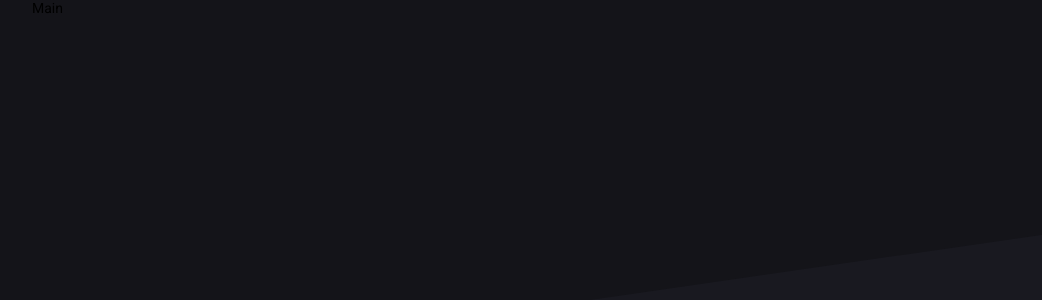
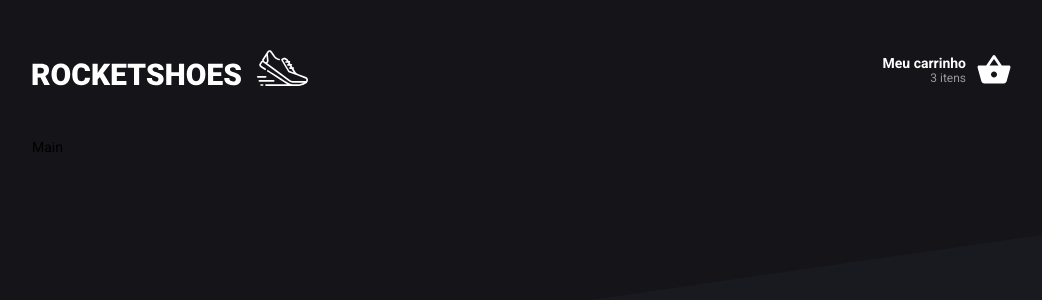
Before and after one commit to Pjeferson/bootcamp-react-redux-first-app, a React (Create React App) app: page / in a window 1280 px wide. Shown: the top 300 px of the page, without its empty margins (118-1160 px from the left). Built offline with nearby package versions, Linux system fonts and the light colour scheme.

Commit message:
implementing header

```diff
--- a/src/App.js
+++ b/src/App.js
@@ -3,11 +3,12 @@
 
 import GlobalStyle from './styles/global';
 import Routes from './routes';
+import Header from './components/Header';
 
 function App() {
   return (
     <BrowserRouter>
-      {/* <Header/> */}
+      <Header />
       <Routes />
       <GlobalStyle />
     </BrowserRouter>
--- a/src/components/Header/index.js
+++ b/src/components/Header/index.js
@@ -1,7 +1,25 @@
 import React from 'react';
+import { Link } from 'react-router-dom';
+import { MdShoppingBasket } from 'react-icons/md';
 
-import { Container } from './styles';
+import { Container, Cart } from './styles';
+
+import logo from '../../assets/images/logo.svg';
 
 export default function Header() {
-  return <Container />;
+  return (
+    <Container>
+      <Link to="/">
+        <img src={logo} alt="Rocketshoes" />
+      </Link>
+
+      <Cart to="/cart">
+        <div>
+          <strong>Meu carrinho</strong>
+          <span>3 itens</span>
+        </div>
+        <MdShoppingBasket size={36} color="#fff" />
+      </Cart>
+    </Container>
+  );
 }
--- a/src/components/Header/styles.js
+++ b/src/components/Header/styles.js
@@ -1,3 +1,35 @@
 import styled from 'styled-components';
+import { Link } from 'react-router-dom';
 
-export const Container = styled.div``;
+export const Container = styled.header`
+  display: flex;
+  justify-content: space-between;
+  align-items: center;
+  margin: 50px 0;
+`;
+
+export const Cart = styled(Link)`
+  display: flex;
+  align-items: center;
+  text-decoration: none;
+  transition: opacity 0.2s;
+
+  &:hover {
+    opacity: 0.7;
+  }
+
+  div {
+    display: flex;
+    flex-direction: column;
+    align-items: flex-end;
+    margin-right: 10px;
+
+    strong {
+      color: #fff;
+    }
+    span {
+      font-size: 12px;
+      color: #999;
+    }
+  }
+`;
```
Also changed, not shown: src/assets/images/logo.svg (added).
